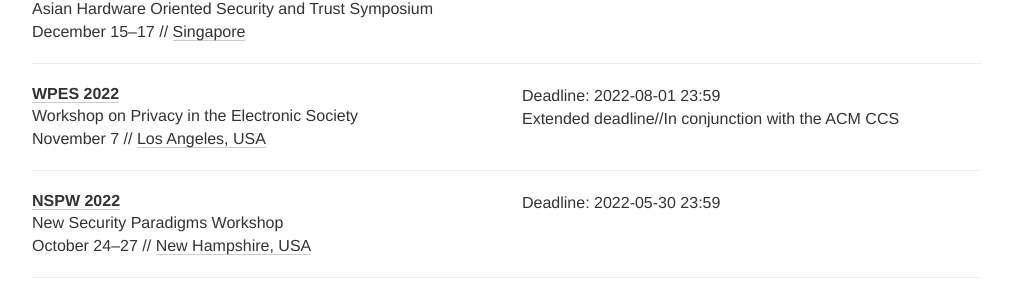
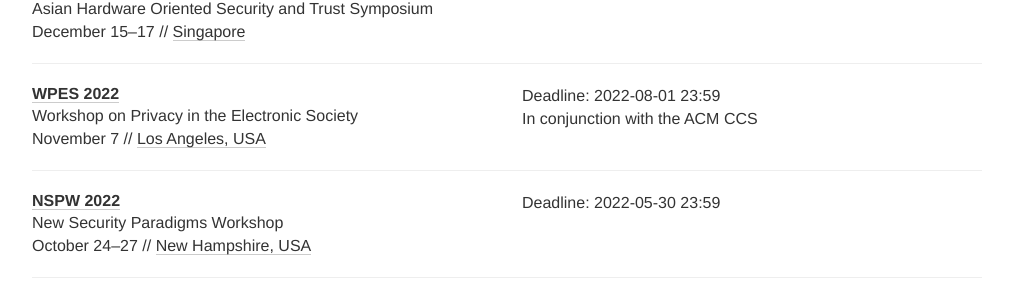
Before and after one commit to sec-deadlines/sec-deadlines.github.io, a Jekyll site: the page built from index.html, in a window 1280 px wide and 900 px high, scrolled down 6775 px. Shown: the part 203-502 px from the top of the window, without its empty margins (133-1146 px from the left). Built offline with Jekyll 4.4.1, drawn with Linux system fonts in a browser that asks for light colours; nearby versions of some CDN libraries; comment, search, counter and statistics services are not loaded.

Commit message:
Update conferences.yml

```diff
--- a/_data/conferences.yml
+++ b/_data/conferences.yml
@@ -440,7 +440,7 @@
   year: 2022
   link: https://arc.encs.concordia.ca/wpes22/index.html
   deadline: ["2022-08-01 23:59"]
-  comment: Extended deadline//In conjunction with the ACM CCS
+  comment: In conjunction with the ACM CCS
   timezone: Pacific/Samoa
   date: November 7
   place: Los Angeles, USA
```
